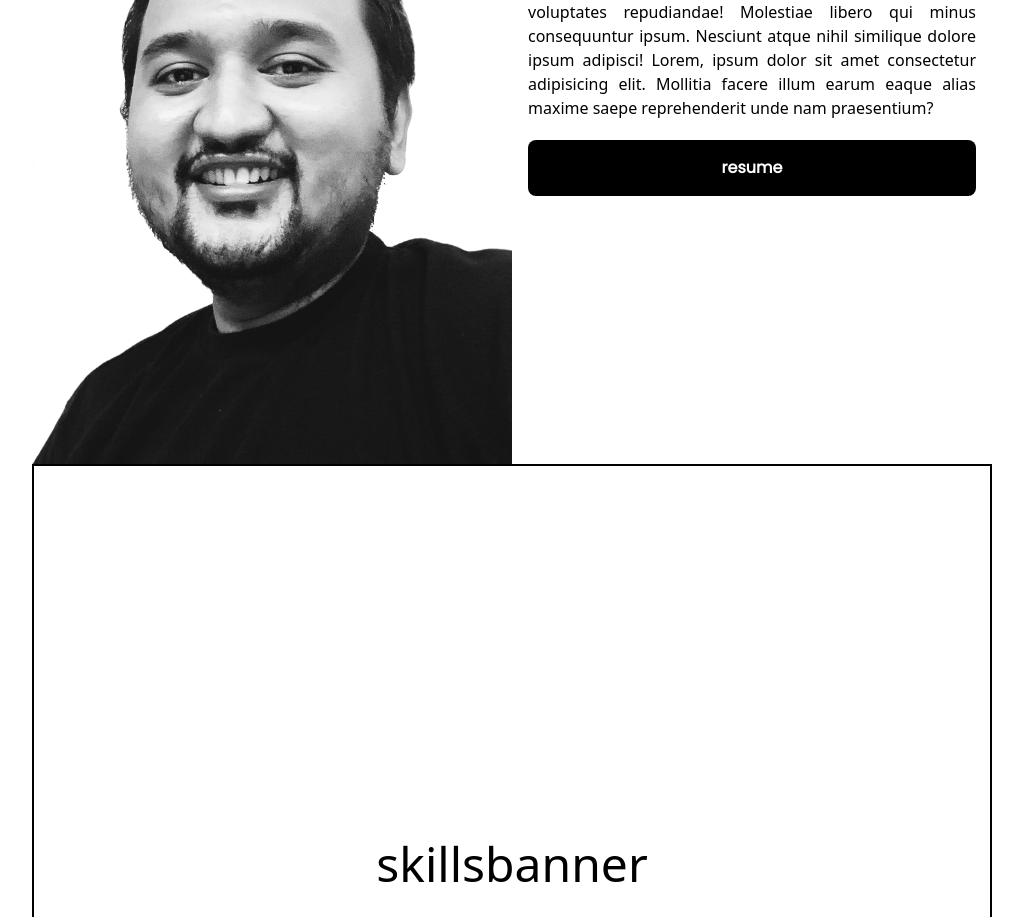
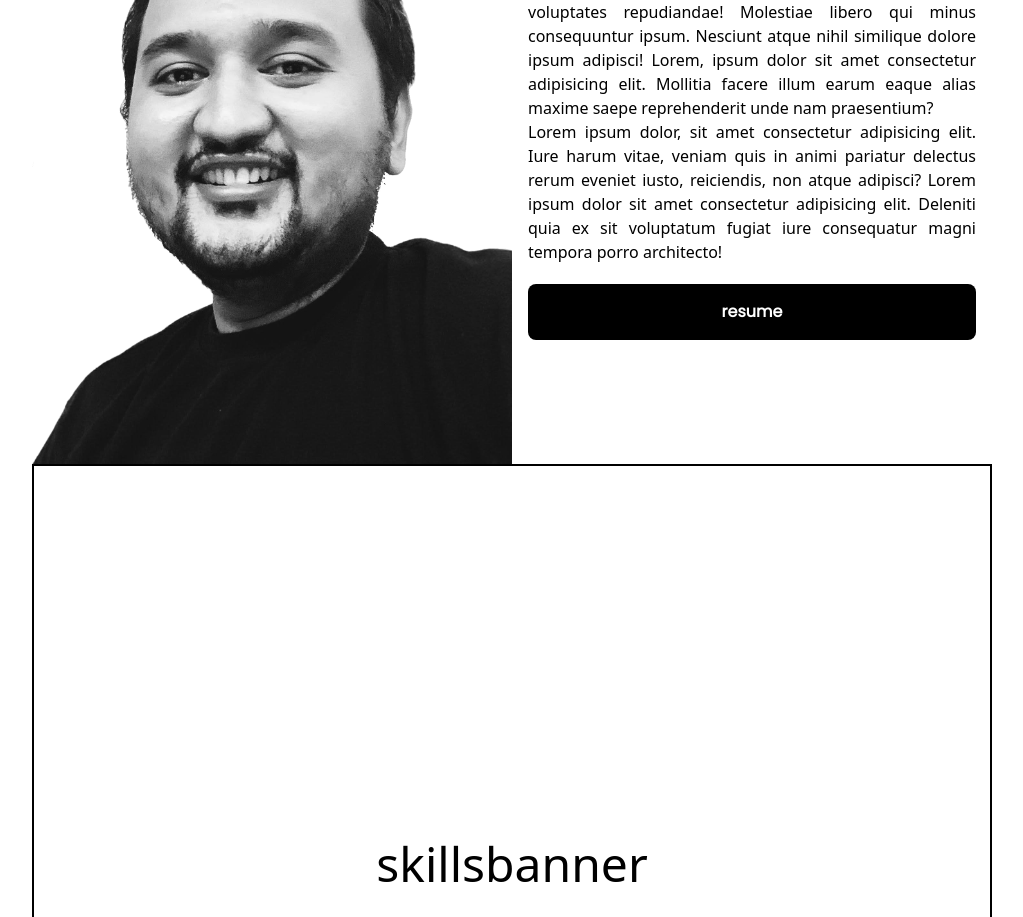
Before and after one commit to iamadityamall/react-projects-portfolio-development, a React (Create React App) app: page / in a window 1280 px wide. Shown: the part 1020-1937 px from the top of the page, without its empty margins (128-1151 px from the left). Built offline with nearby package versions, Linux system fonts and the light colour scheme.

Commit message:
added more paragraphs

```diff
--- a/src/Components/Home/About.jsx
+++ b/src/Components/Home/About.jsx
@@ -28,6 +28,7 @@ const About = () => {
             consectetur adipisicing elit. Mollitia facere illum earum eaque
             alias maxime saepe reprehenderit unde nam praesentium?
           </p>
+          <p>Lorem ipsum dolor, sit amet consectetur adipisicing elit. Iure harum vitae, veniam quis in animi pariatur delectus rerum eveniet iusto, reiciendis, non atque adipisci? Lorem ipsum dolor sit amet consectetur adipisicing elit. Deleniti quia ex sit voluptatum fugiat iure consequatur magni tempora porro architecto!</p>
         </div>
         <button className="p-4 bg-black text-white font-poppins font-bold  rounded-lg w-full">
           resume
```
